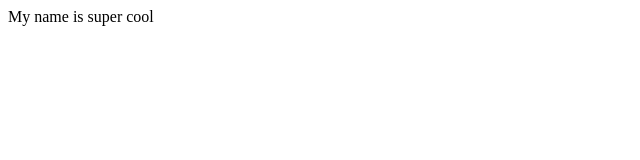
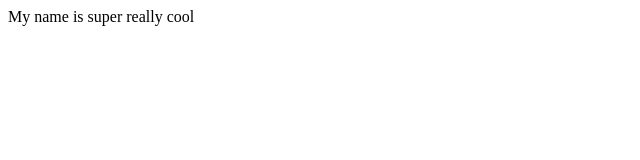
Before and after one commit to Taylir/First-github-project, a plain HTML site: page index.html in a window 1280 px wide. Shown: the full height of the page, 0-640 px from the left. Drawn offline with Linux system fonts and the light colour scheme.

Commit message:
really cool name and before vacation

```diff
--- a/index.html
+++ b/index.html
@@ -8,6 +8,6 @@
     </title>
 </head>
 <body>
-    My name is super cool
+    My name is super  really cool
 </body>
 </html>
```
